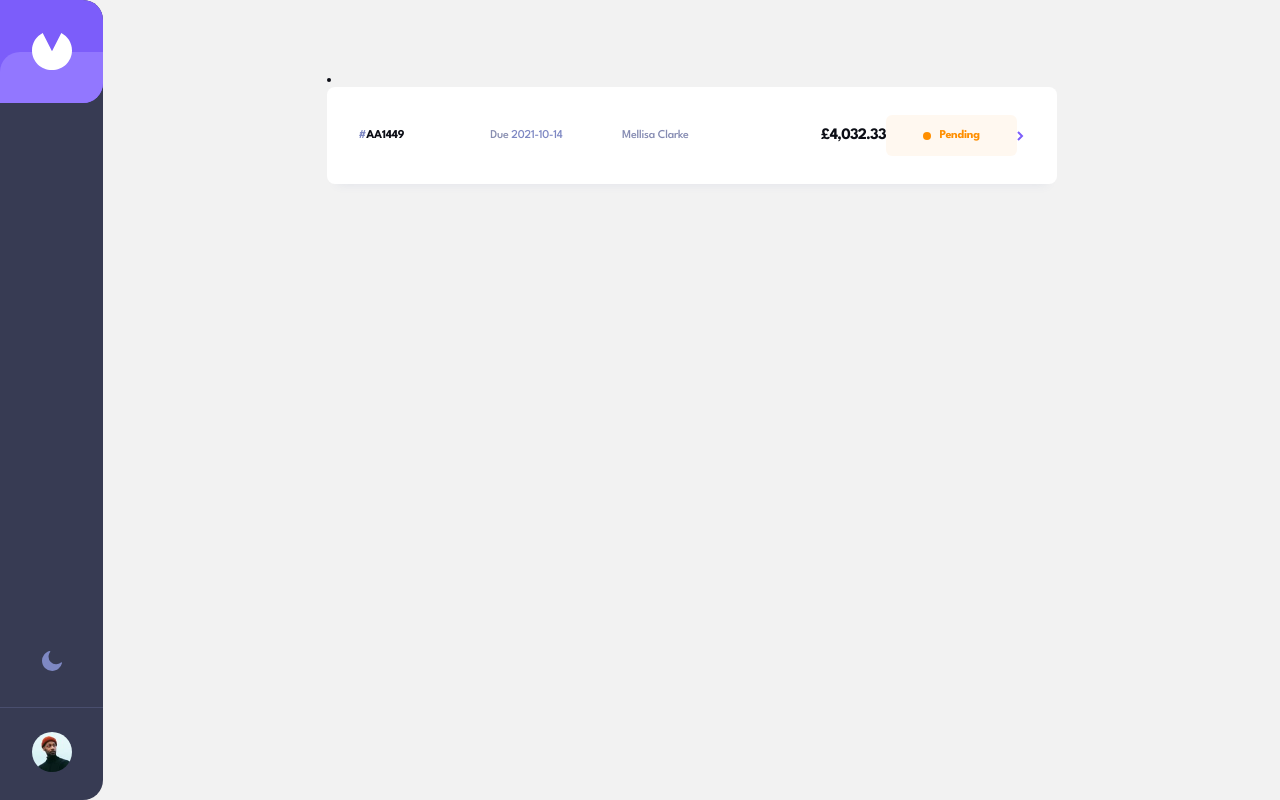
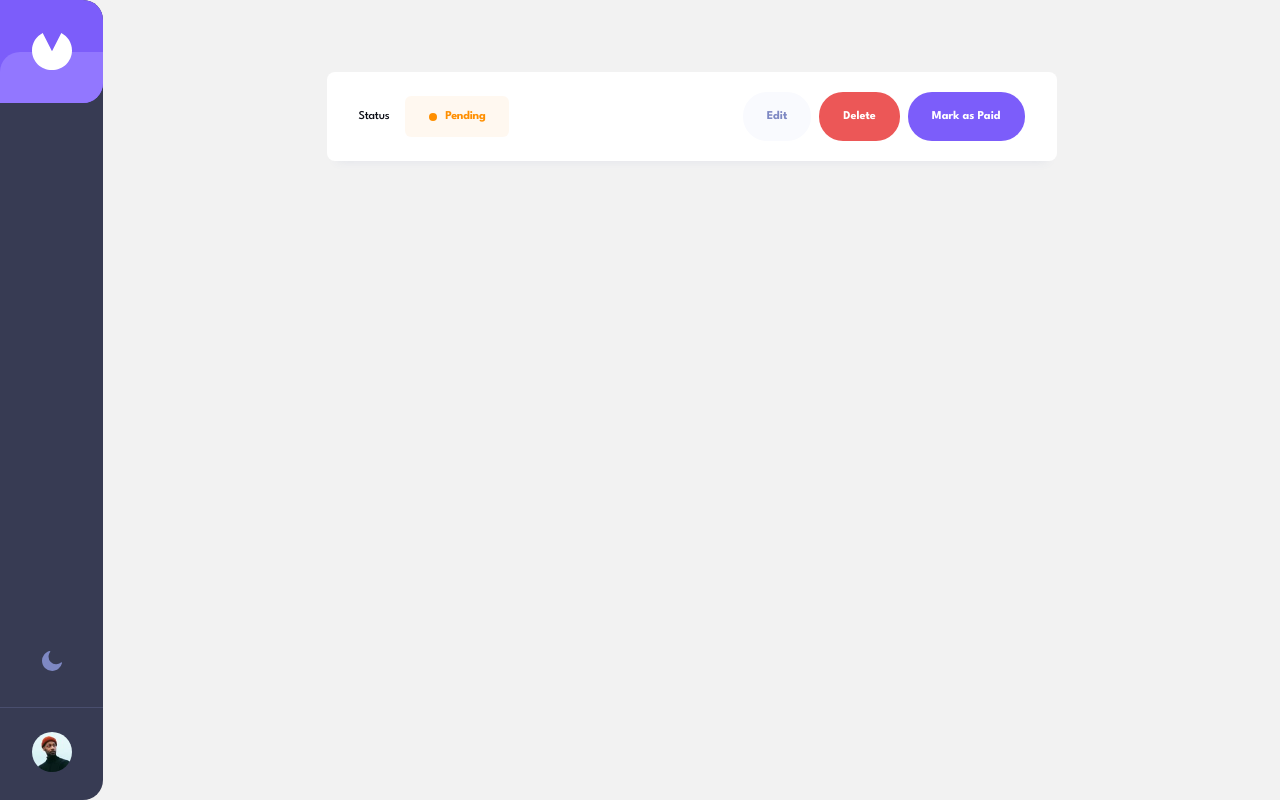
Before and after one commit to yjcyun/frontend_mentor, a Vue app in the folder guru/invoice-app/final-code/: page /AA1449 in a window 1280 px wide. Built offline with nearby package versions, Linux system fonts and the light colour scheme.

Commit message:
invoice: Create InvoiceActions component

```diff
--- /dev/null
+++ b/guru/invoice-app/final-code/src/components/invoice-details/InvoiceActions.vue
@@ -0,0 +1,61 @@
+<template>
+  <div class="invoice-actions box">
+    <div class="invoice-actions__status">
+      <div class="body1">Status</div>
+      <base-status :status="status"></base-status>
+    </div>
+
+    <div class="invoice-actions__cta">
+      <base-button mode="btn-3">Edit</base-button>
+      <base-button mode="btn-5">Delete</base-button>
+      <base-button mode="btn-2">Mark as Paid</base-button>
+    </div>
+  </div>
+</template>
+
+<script>
+import BaseStatus from "../ui/BaseStatus.vue";
+import BaseButton from "../ui/BaseButton.vue";
+
+export default {
+  components: { BaseStatus, BaseButton },
+  props: ["status"],
+};
+</script>
+
+<style scoped>
+.invoice-actions {
+  display: flex;
+  align-items: center;
+  justify-content: space-between;
+  padding: 24px 24px 27px;
+}
+
+.invoice-actions__status {
+  display: flex;
+  align-items: center;
+  justify-content: space-between;
+  width: 100%;
+}
+
+.invoice-actions__cta {
+  display: none;
+}
+
+@media (min-width: 640px) {
+  .invoice-actions {
+    padding: 20px 32px;
+  }
+
+  .invoice-actions__cta {
+    display: flex;
+    gap: 8px;
+  }
+
+  .invoice-actions__status {
+    display: flex;
+    gap: 16px;
+    width: auto;
+  }
+}
+</style>
--- a/guru/invoice-app/final-code/src/components/invoices/InvoiceItem.vue
+++ b/guru/invoice-app/final-code/src/components/invoices/InvoiceItem.vue
@@ -1,5 +1,5 @@
 <template>
-  <li>
+  <li class="box">
     <router-link :to="linkPath">
       <div class="id h4">
         <span class="text-blue-7E">#</span><span>{{ id }}</span>
@@ -41,11 +41,8 @@ export default {
 a {
   display: flex;
   flex-wrap: wrap;
-  background-color: var(--color-white);
-  border-radius: 8px;
   align-items: center;
-  padding: 28px 32px;
-  box-shadow: 0px 10px 10px -10px rgba(72, 84, 159, 0.100397);
+  padding: 16px 32px 16px 24px;
 }
 
 li div {
--- a/guru/invoice-app/final-code/src/style.css
+++ b/guru/invoice-app/final-code/src/style.css
@@ -23,6 +23,7 @@
   --color-orange:  #ff8f00;
 
   --font-family: 'League Spartan', sans-serif;
+  --box-shadow: 0px 10px 10px -10px rgba(72, 84, 159, 0.100397);
 
 }
 
@@ -108,3 +109,10 @@ body {
   line-height: 18px;
   letter-spacing: -0.229167px;
 }
+
+/* Global Style */
+.box {
+  background-color: var(--color-white);
+  border-radius: 8px;
+  box-shadow: var(--box-shadow);
+}
--- a/guru/invoice-app/final-code/src/views/InvoiceDetails.vue
+++ b/guru/invoice-app/final-code/src/views/InvoiceDetails.vue
@@ -1,12 +1,6 @@
 <template>
   <div>
-    <invoice-item
-      :id="invoice.id"
-      :paymentDue="invoice.paymentDue"
-      :clientName="invoice.clientName"
-      :total="invoice.total"
-      :status="invoice.status"
-    ></invoice-item>
+    <invoice-actions :status="invoice.status"></invoice-actions>
   </div>
 </template>
 
@@ -14,9 +8,10 @@
 import InvoiceItem from "../components/invoices/InvoiceItem.vue";
 
 import devData from "../../data.json";
+import InvoiceActions from "../components/invoice-details/InvoiceActions.vue";
 
 export default {
-  components: { InvoiceItem },
+  components: { InvoiceItem, InvoiceActions },
   data() {
     return {
       invoice: devData.find((inv) => inv.id === this.$route.params.invoiceId),
```
